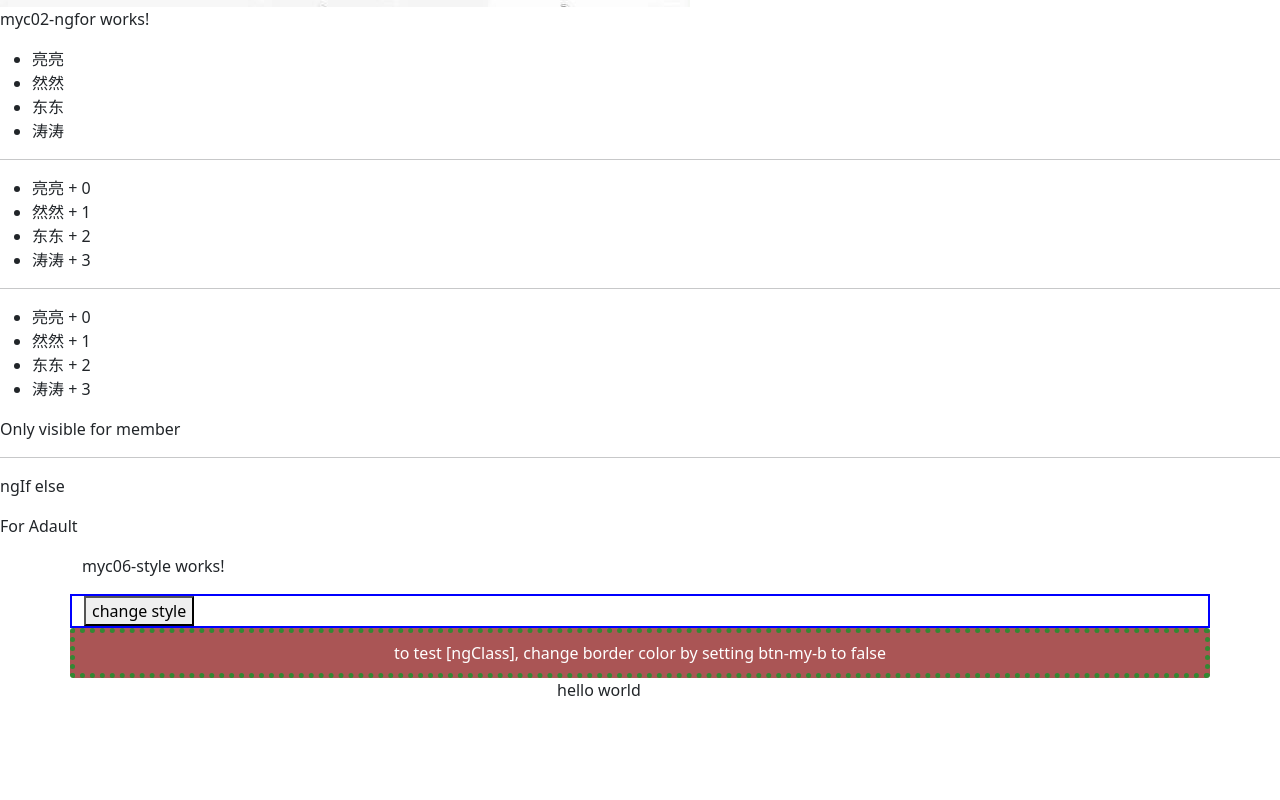
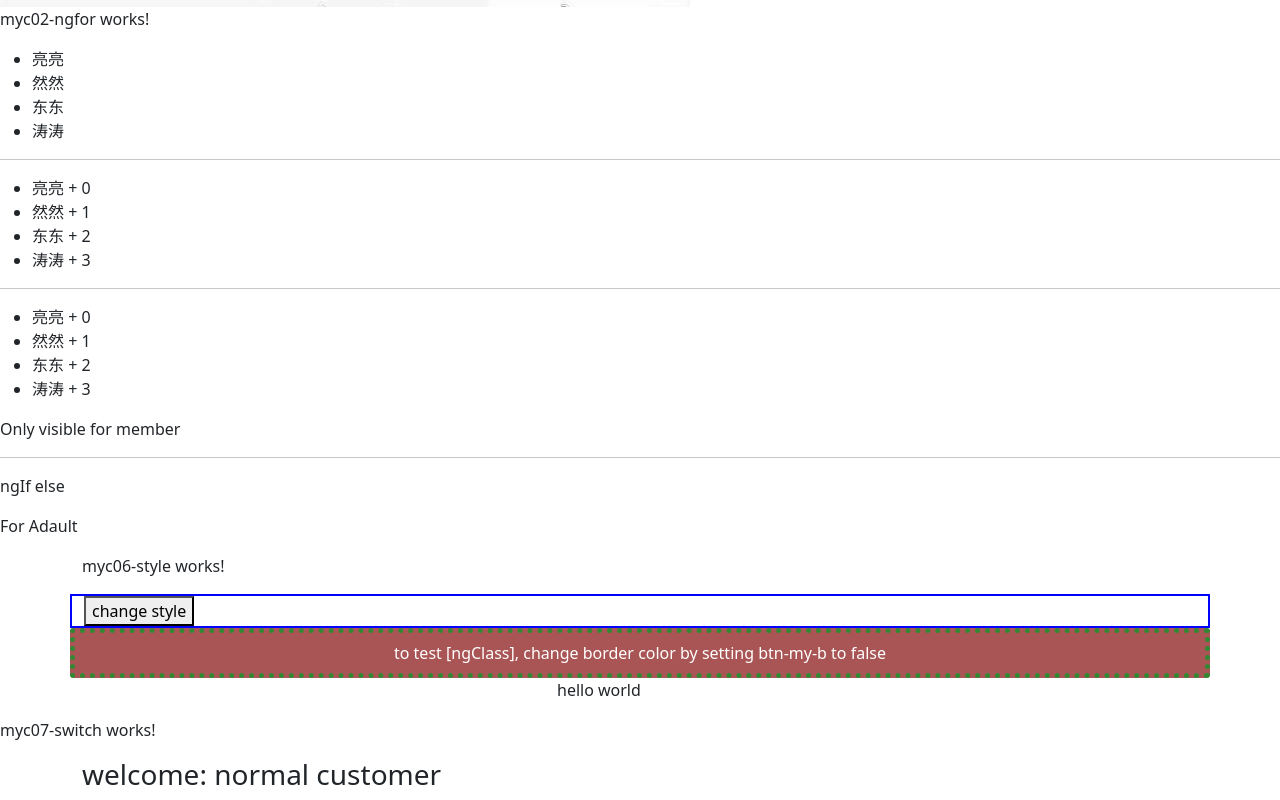
Before and after one commit to foureverhh/angular-bilibili-danei, an Angular app: page / in a window 1280 px wide. Shown: the part 712-1512 px from the top of the page. Before the commit the page ends 1430 px from the top, so only its background shows below. Built offline with nearby package versions, Linux system fonts and the light colour scheme.

Commit message:
[ngSwitch] *ngSwitchCase *ngSwitchDefault

```diff
--- a/src/app/app.component.html
+++ b/src/app/app.component.html
@@ -9,3 +9,4 @@
 <app-myc01-buy-count></app-myc01-buy-count>
 <app-myc02-ngfor></app-myc02-ngfor>
 <app-myc06-style></app-myc06-style>
+<app-myc07-switch></app-myc07-switch>
--- a/src/app/app.module.ts
+++ b/src/app/app.module.ts
@@ -9,7 +9,8 @@ import { MyC03Component } from './myc03/myc03.component';
 import { My05Component } from './my05/my05.component';
 import { Myc01BuyCountComponent } from './myc01-buy-count/myc01-buy-count.component';
 import { Myc02NgforComponent } from './myc02-ngfor/myc02-ngfor.component';
-import { Myc06StyleComponent } from './myc06-style/myc06-style.component'
+import { Myc06StyleComponent } from './myc06-style/myc06-style.component';
+import { Myc07SwitchComponent } from './myc07-switch/myc07-switch.component'
 
 
 
@@ -23,6 +24,7 @@ import { Myc06StyleComponent } from './myc06-style/myc06-style.component'
     Myc01BuyCountComponent,
     Myc02NgforComponent,
     Myc06StyleComponent,
+    Myc07SwitchComponent,
   ],
   imports: [
     BrowserModule,
--- /dev/null
+++ b/src/app/myc07-switch/myc07-switch.component.html
@@ -0,0 +1,11 @@
+<p>myc07-switch works!</p>
+<div class="container">
+    <div class="row">
+        <div [ngSwitch]="userLevel">
+            <h3 *ngSwitchCase="'normal'">welcome: normal customer</h3>
+            <h3 *ngSwitchCase="'vip'">welcome: vip</h3>
+            <h3 *ngSwitchCase="'blackGlod'">welcome: black gold</h3>
+            <h3 *ngSwitchDefault>not logged in</h3>
+        </div>
+    </div>
+</div>
--- /dev/null
+++ b/src/app/myc07-switch/myc07-switch.component.ts
@@ -0,0 +1,18 @@
+import { Component, OnInit } from '@angular/core';
+
+@Component({
+  selector: 'app-myc07-switch',
+  templateUrl: './myc07-switch.component.html',
+  styleUrls: ['./myc07-switch.component.scss']
+})
+export class Myc07SwitchComponent implements OnInit {
+
+  userLevel = 'normal';
+
+  constructor() { }
+
+  ngOnInit(): void {
+  }
+
+
+}
```
Also changed, not shown: src/app/myc07-switch/myc07-switch.component.scss (added), 1 other file (tests, documents, lock files or other folders).
